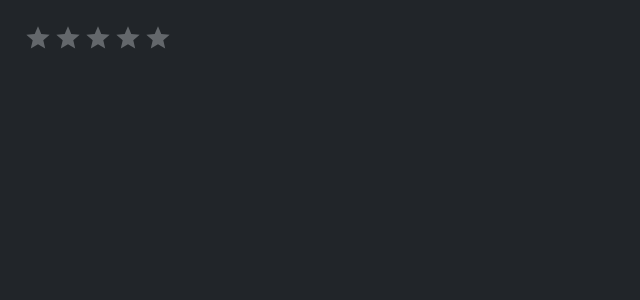
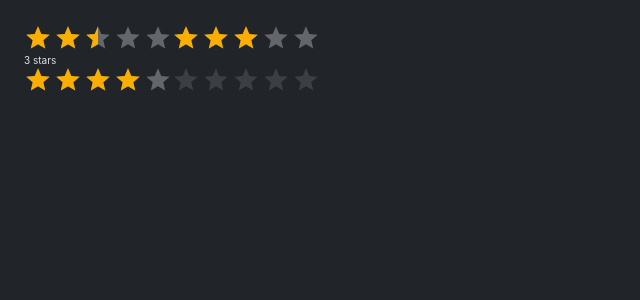
Before and after one commit to eldrich27/Popcorn, a React (Vite) app in the folder popcorn/: page / in a window 1280 px wide. Shown: the top 300 px of the page, without its empty margins (0-640 px from the left). Built offline with nearby package versions, Linux system fonts and the light colour scheme.

Commit message:
Updating the rating functionality to use fractions crrectly

```diff
--- a/popcorn/src/App.tsx
+++ b/popcorn/src/App.tsx
@@ -1,5 +1,6 @@
 import { useState } from "react";
 import type { Movie } from "./types/Movie";
+import { Rating } from "./components/Rating";
 
 import { NavBar } from "./components/NavBar";
 import { Logo } from "./components/Logo";
@@ -63,10 +64,37 @@ export default function App() {
   const [movies] = useState<Movie[]>(tempMovieData);
   const [watched] = useState<Movie[]>(tempWatchedData);
 
+  const [value, setValue] = useState<number | null>(3);
+
 
   return (
     <>
-      <NavBar>
+      {/* Basic */}
+      <Rating defaultValue={2.5} precision={0.5} />
+
+      {/* Controlled, with live label */}
+      <Rating
+        value={value}
+        onChange={(_, v) => setValue(v)}
+        onChangeActive={(_, v) => console.log(`hovering ${v}`)}
+      />
+      <p>{value !== null ? `${value} stars` : "No rating"}</p>
+
+      {/* Custom API surface */}
+      {/* <Rating
+        max={10}
+        size="large"
+        highlightSelectedOnly
+        getLabelText={(v) => `${v}/10`}
+        icon={<CustomHeart />}
+        emptyIcon={<CustomHeartOutline />}
+      /> */}
+
+      <Rating value={4} readOnly />
+      <Rating disabled />
+
+
+      {/* <NavBar>
         <Logo />
         <Search />
         <NumResult movies={movies}/>
@@ -79,7 +107,7 @@ export default function App() {
           <WatchedSummary watched={watched} />
           <WatchedMovieList watched={watched} />
         </Box>
-      </Main>
+      </Main> */}
     </>
   );
 }
--- a/popcorn/src/components/Rating/Star.tsx
+++ b/popcorn/src/components/Rating/Star.tsx
@@ -23,7 +23,8 @@ export function Star({ filled, icon, emptyIcon, size }: StarProps) {
           color: "#faaf00",
         }}
       >
-        {icon}
+        {/* fixed to the full star size so clipping crops it instead of the icon rescaling to fit */}
+        <span style={{ display: "block", width: size, height: size }}>{icon}</span>
       </span>
     </span>
   );
--- a/popcorn/src/main.tsx
+++ b/popcorn/src/main.tsx
@@ -1,13 +1,13 @@
 import { StrictMode } from 'react'
 import { createRoot } from 'react-dom/client'
 import './index.css'
-// import App from './App.tsx'
-import { Rating } from './components/Rating/Rating'
+import App from './App.tsx'
+// import { Rating } from './components/Rating/Rating'
 
 
 createRoot(document.getElementById('root')!).render(
   <StrictMode>
-    {/* <App /> */}
-    <Rating></Rating>
+    <App />
+    {/* <Rating></Rating> */}
   </StrictMode>,
 )
```
